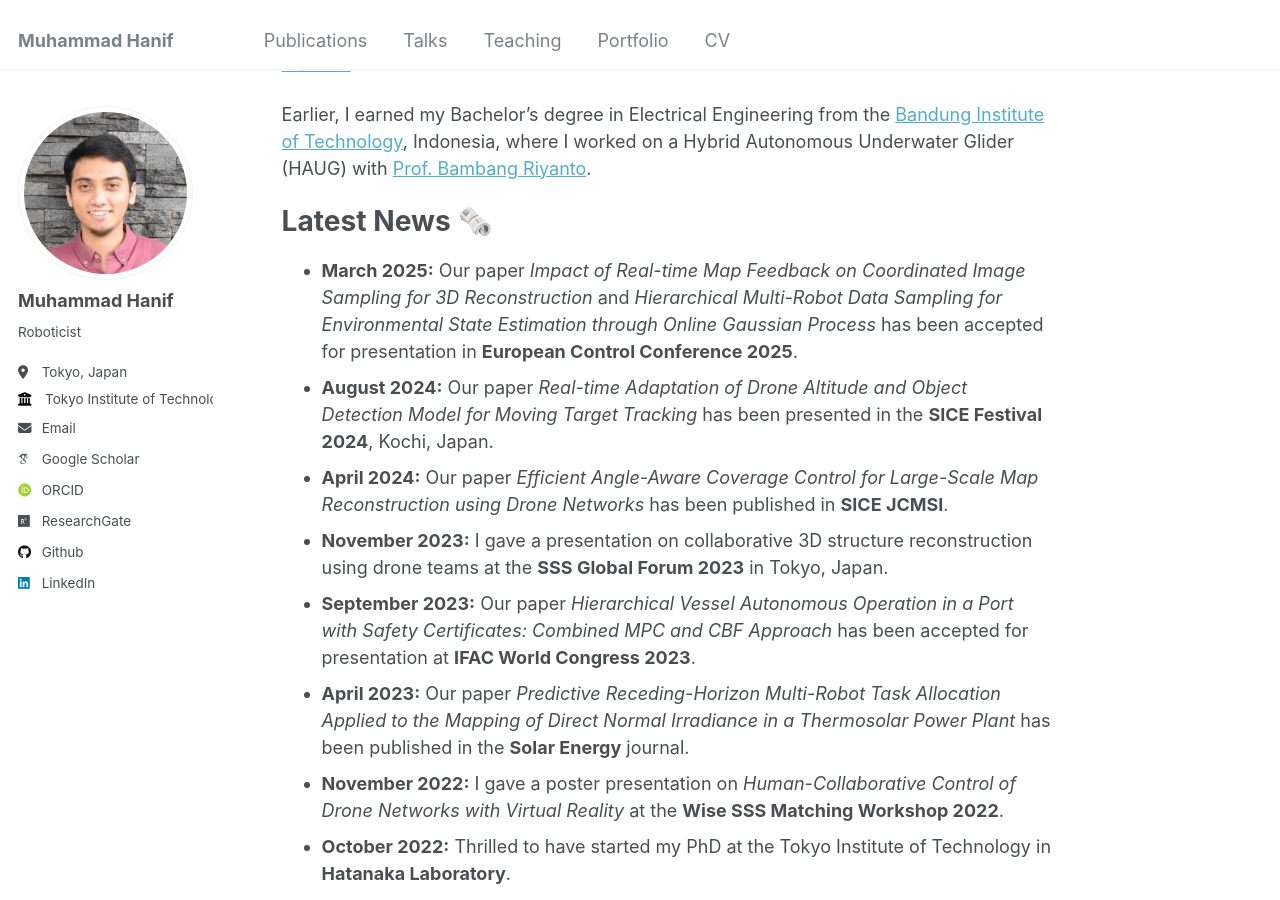
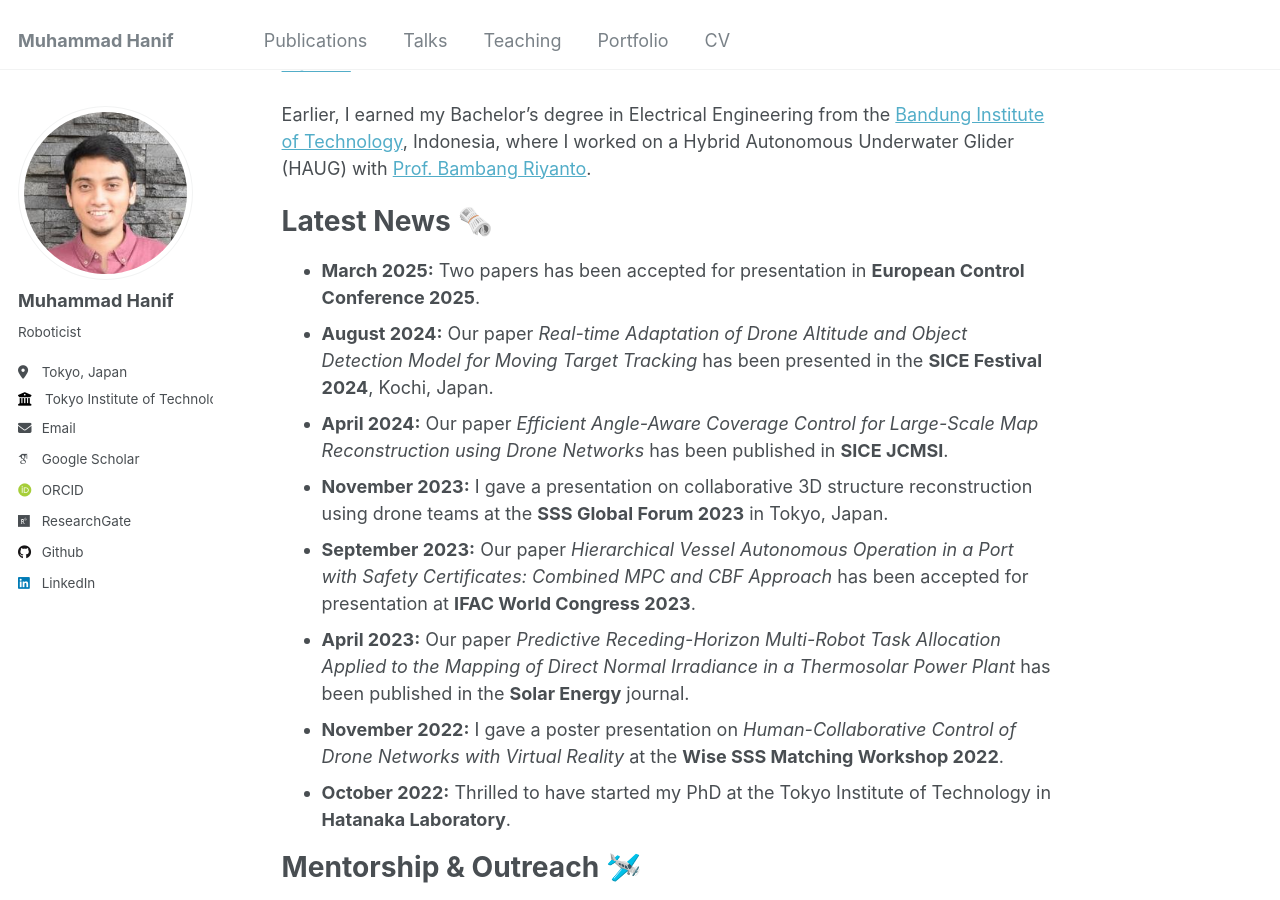
Before and after one commit to mhd-hanif/mhd-hanif.github.io, a Jekyll site: the page built from _pages/about.md, in a window 1280 px wide and 900 px high, scrolled down 330 px. Built offline with Jekyll 4.4.1, drawn with Linux system fonts in a browser that asks for light colours; some web fonts are replaced.

```diff
--- a/_pages/about.md
+++ b/_pages/about.md
@@ -18,7 +18,7 @@
 
 **Latest News 🗞️**
 ======
-- **March 2025:** Our paper *Impact of Real-time Map Feedback on Coordinated Image Sampling for 3D Reconstruction* and *Hierarchical Multi-Robot Data Sampling for Environmental State Estimation through Online Gaussian Process* has been accepted for presentation in **European Control Conference 2025**.
+- **March 2025:** Two papers has been accepted for presentation in **European Control Conference 2025**.
 - **August 2024:** Our paper *Real-time Adaptation of Drone Altitude and Object Detection Model for Moving Target Tracking* has been presented in the **SICE Festival 2024**, Kochi, Japan.
 - **April 2024:** Our paper *Efficient Angle-Aware Coverage Control for Large-Scale Map Reconstruction using Drone Networks* has been published in **SICE JCMSI**.
 - **November 2023:** I gave a presentation on collaborative 3D structure reconstruction using drone teams at the **SSS Global Forum 2023** in Tokyo, Japan.
```
Also changed, not shown: _publications/2024-paper-hanif-et-al.md (+1 -1 lines), _publications/2024-paper-lu-et-al.md (+1 -1 lines).
